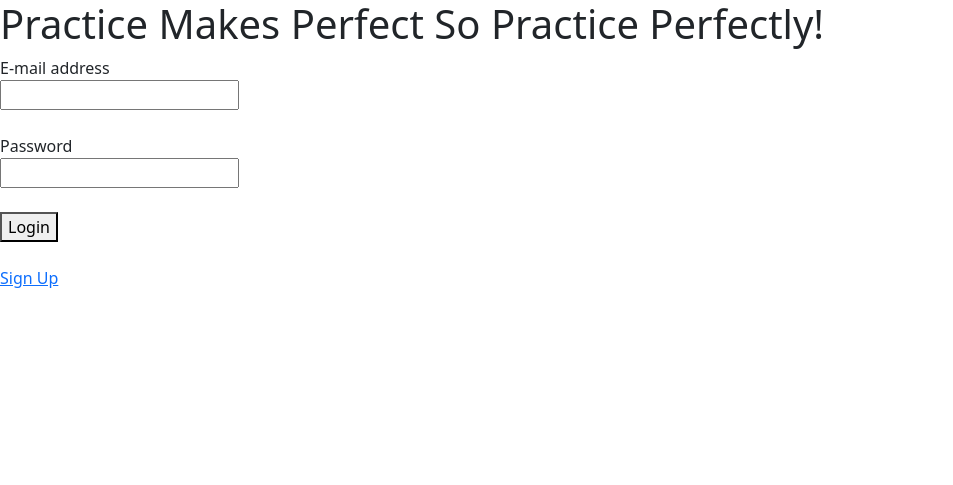
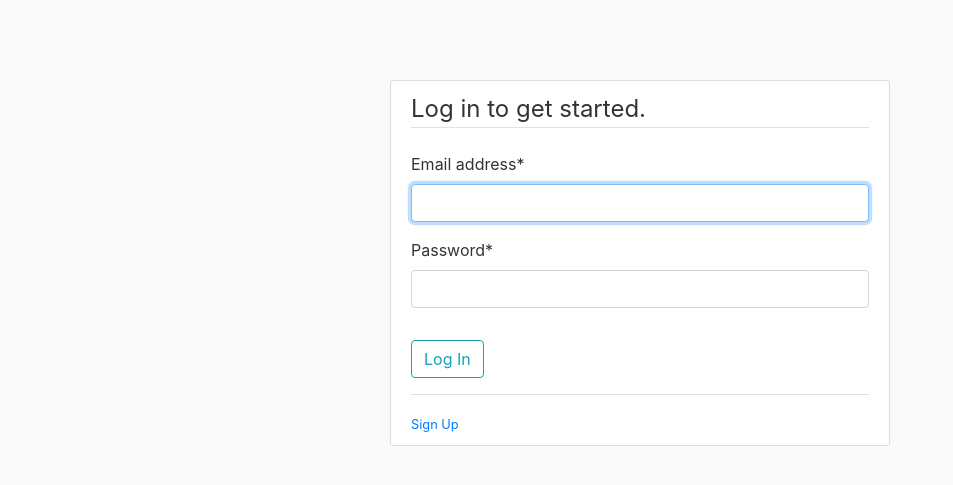
Before and after one commit to carolbarbosa101/PerfectlyPracticed, a Django app: page / in a window 1280 px wide. Shown: the top 485 px of the page, without its empty margins (0-953 px from the left). Run offline with Django 3.2, Linux system fonts and the light colour scheme; some libraries are stand-ins or nearby versions.

Commit message:
Login authentication working and templates updated

```diff
--- a/musicsite/settings.py
+++ b/musicsite/settings.py
@@ -137,3 +137,5 @@ STATICFILES_DIR = (
 DEFAULT_AUTO_FIELD = 'django.db.models.BigAutoField'
 
 CRISPY_TEMPLATE_PACK = 'bootstrap4'
+
+LOGIN_REDIRECT_URL = 'success'
--- /dev/null
+++ b/users/static/users/main.css
@@ -0,0 +1,15 @@
+body {
+  background: #fafafa;
+  color: #333333;
+  margin-top: 5rem;
+}
+.content-section {
+    background: #ffff;
+    padding: 10px 20px;
+    border: 1px solid #dddddd;
+    border-radius: 3px;
+    position: absolute;
+    width: 500px;
+    left: 50%;
+    transform:translateX(-50%);
+  }
--- a/users/templates/users/base.html
+++ b/users/templates/users/base.html
@@ -1,7 +1,15 @@
+{% load static %}
 <!DOCTYPE html>
 <html lang="en">
 <head>
-    <link href="https://cdn.jsdelivr.net/npm/bootstrap@5.0.2/dist/css/bootstrap.min.css" rel="stylesheet" integrity="sha384-EVSTQN3/azprG1Anm3QDgpJLIm9Nao0Yz1ztcQTwFspd3yD65VohhpuuCOmLASjC" crossorigin="anonymous">
+    <!-- Required meta tags -->
+    <meta charset="utf-8">
+    <meta name="viewport" content="width=device-width, initial-scale=1, shrink-to-fit=no">
+
+    <!-- Bootstrap CSS -->
+    <link rel="stylesheet" href="https://maxcdn.bootstrapcdn.com/bootstrap/4.0.0/css/bootstrap.min.css" integrity="sha384-Gn5384xqQ1aoWXA+058RXPxPg6fy4IWvTNh0E263XmFcJlSAwiGgFAW/dAiS6JXm" crossorigin="anonymous">
+
+    <link rel="stylesheet" type="text/css" href="{% static 'users/main.css' %}"/>
     <title>Music Practice</title>
 </head>
 <body>
@@ -11,8 +19,15 @@
         {{ message }}
       </div>
     {% endfor %}
-  {% endif %}
+{% endif %}
+<div class="container">
     {% block content %}
     {% endblock %}
+</div>
+    <!-- Optional JavaScript -->
+    <!-- jQuery first, then Popper.js, then Bootstrap JS -->
+    <script src="https://code.jquery.com/jquery-3.2.1.slim.min.js" integrity="sha384-KJ3o2DKtIkvYIK3UENzmM7KCkRr/rE9/Qpg6aAZGJwFDMVNA/GpGFF93hXpG5KkN" crossorigin="anonymous"></script>
+    <script src="https://cdnjs.cloudflare.com/ajax/libs/popper.js/1.12.9/umd/popper.min.js" integrity="sha384-ApNbgh9B+Y1QKtv3Rn7W3mgPxhU9K/ScQsAP7hUibX39j7fakFPskvXusvfa0b4Q" crossorigin="anonymous"></script>
+    <script src="https://maxcdn.bootstrapcdn.com/bootstrap/4.0.0/js/bootstrap.min.js" integrity="sha384-JZR6Spejh4U02d8jOt6vLEHfe/JQGiRRSQQxSfFWpi1MquVdAyjUar5+76PVCmYl" crossorigin="anonymous"></script>
 </body>
 </html>
--- a/users/templates/users/login.html
+++ b/users/templates/users/login.html
@@ -4,23 +4,22 @@
 {% block title %}
 <title>Login</title>
 {% endblock %}
-<body>
-<h1>Practice Makes Perfect So Practice Perfectly!</h1>
-<form method="POST">{% csrf_token %}
-    <div class="content-section">
-        <label for="email">E-mail address</label><br>
-        <input type="text" id="email" name="email"><br><br>
-
-        <label for="password">Password</label><br>
-        <input type="text" id="password" name="password"><br><br>
-
-        <button type="submit" id="login_button">
-            Login
-        </button>
-        <br><br>
-
-        <a href="{% url 'sign_up' %}" id="sign_up"> Sign Up</a>
+<div class="content-section" width>
+    <form method="POST">{% csrf_token %}
+        <fieldset class="form-group">
+            <legend class="border-bottom mb-4">Log in to get started.</legend>
+            {{ form|crispy }}
+        </fieldset>
+        <div class="form-group">
+            <button class="btn btn-outline-info" type="submit">
+                Log In
+            </button>
+        </div>
+    </form>
+    <div class="border-top pt-3">
+        <small class="text-muted">
+            <a href="{% url 'sign_up' %}" id="sign_up"> Sign Up</a>
+        </small>
     </div>
-</form>
-</body>
+</div>
 {% endblock %}
--- a/users/templates/users/sign_up.html
+++ b/users/templates/users/sign_up.html
@@ -5,11 +5,10 @@
 <title>Sign Up</title>
 {% endblock %}
 <body>
-<h1>Register your details here.</h1>
 <div class="content-section">
     <form method="POST">{% csrf_token %}
         <fieldset class="form-group">
-            <legend class="border-bottom mb-4"></legend>
+            <legend class="border-bottom mb-4">Register your details here.</legend>
             {{ form|crispy }}
         </fieldset>
         <div class="form-group">
--- a/users/urls.py
+++ b/users/urls.py
@@ -1,8 +1,10 @@
 from django.urls import path
-
+from django.contrib.auth import views as auth_views
 from . import views
 
 urlpatterns = [
-    path('', views.login_page, name='login'),
+    path('', auth_views.LoginView.as_view(template_name='users/login.html'), name='login'),
+    path('logout', auth_views.LogoutView.as_view(template_name='users/login.html'), name='logout'),
     path('sign_up', views.sign_up, name='sign_up'),
+    path('success', views.success, name='success'),
 ]
--- a/users/views.py
+++ b/users/views.py
@@ -6,6 +6,9 @@ from .forms import UserRegisterForm
 # Create your views here.
 def login_page(request):
     return render(request, 'users/login.html',{})
+
+def success(request):
+    return render(request, 'users/success.html',{})
 
 def sign_up(request):
     if request.method == 'POST':
```
Also changed, not shown: users/templates/users/success.html (added, +12 -0 lines).
